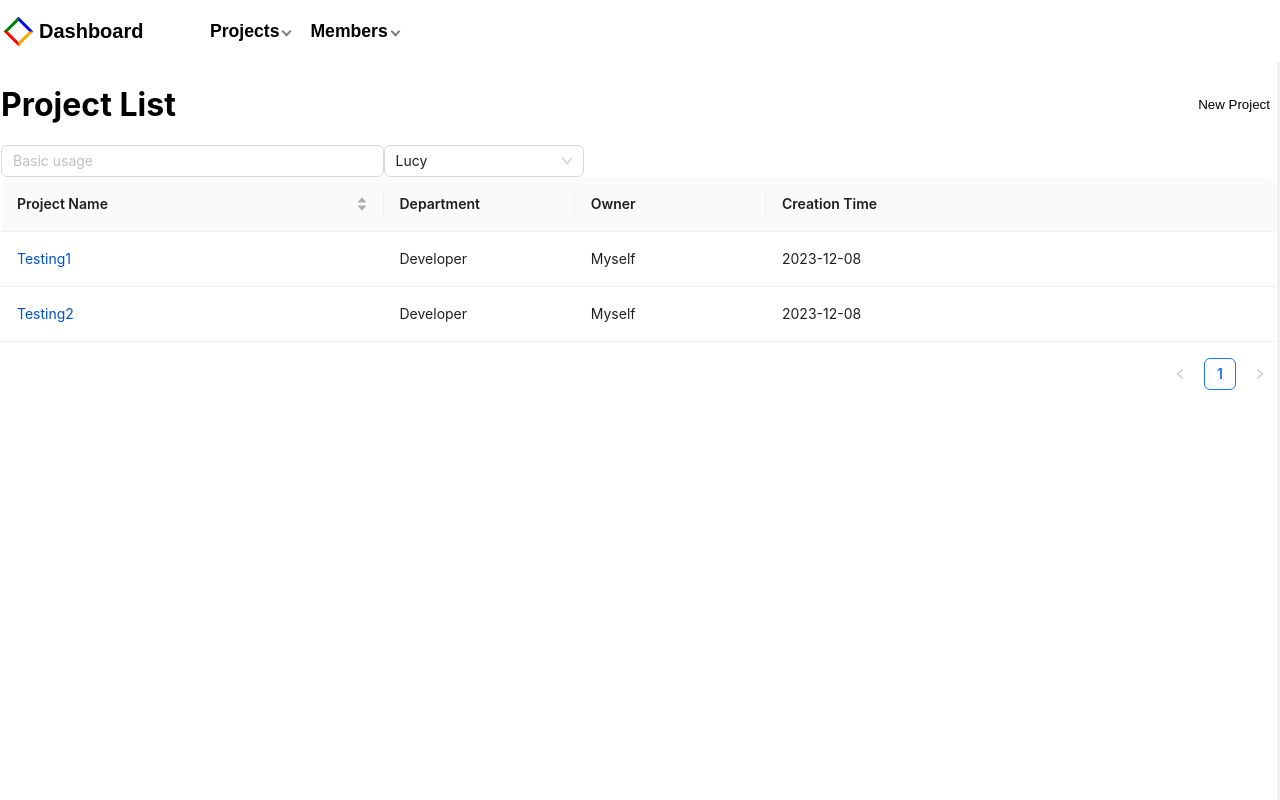
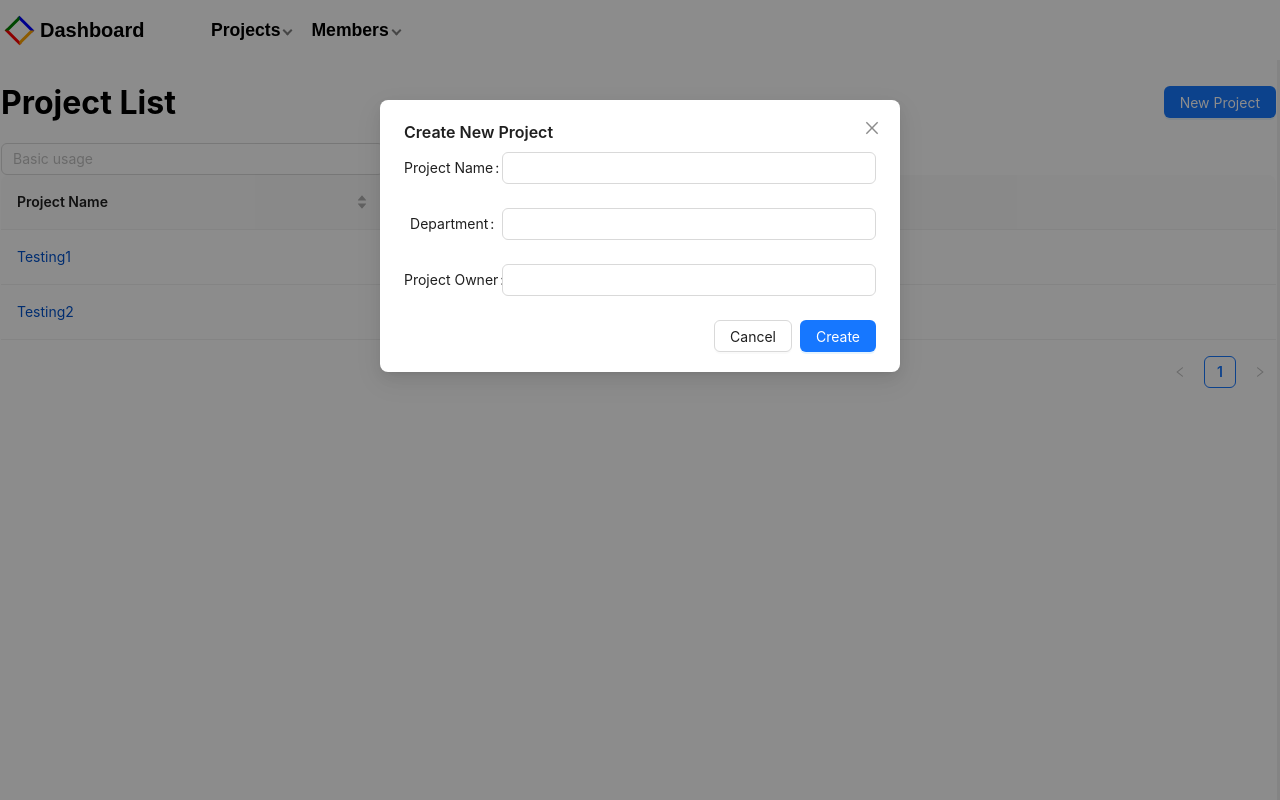
Before and after one commit to flyingmonster1210/productivity-dashboard, a React (Create React App) app: page /project in a window 1280 px wide. Both pictures are taken after a click on the button "New Project". Built offline with nearby package versions, Linux system fonts and the light colour scheme.

Commit message:
Initialize CreateProjectModal

```diff
--- a/src/App.css
+++ b/src/App.css
@@ -13,9 +13,8 @@
 .header_wrap {
   display: flex;
   flex-direction: row;
-  width: 100%;
   height: 60px;
-  margin: 2px;
+  margin: 1px 3px;
 }
 
 .layout_wrap_project {
@@ -104,6 +103,7 @@
   display: flex;
   flex-direction: row;
   justify-content: space-between;
+  align-items: center;
 }
 
 .project_selector_wrap {
--- a/src/pages/Project.js
+++ b/src/pages/Project.js
@@ -1,6 +1,7 @@
 import React from 'react'
 import ProjectTable from './components/ProjectTable'
 import { Select, Input } from 'antd'
+import CreateProjectModal from './components/CreateProjectModal'
 
 const handleChange = (value) => {
   console.log(`selected ${value}`)
@@ -36,7 +37,7 @@ function Project () {
     <div className='project_body_wrap'>
       <div className='project_header_wrap'>
         <h1>Project List</h1>
-        <button className='button'>New Project</button>
+        <CreateProjectModal />
       </div>
       <div className='project_selector_wrap'>
         <Input className='max_width_30' placeholder="Basic usage" />
--- /dev/null
+++ b/src/pages/components/CreateProjectModal.js
@@ -0,0 +1,54 @@
+import React, { useState } from 'react'
+import { Button, Modal, Input, Select, Form } from 'antd'
+
+const CreateProjectModal = () => {
+  const [isModalOpen, setIsModalOpen] = useState(false)
+  const showModal = () => {
+    setIsModalOpen(true)
+  }
+  const handleCreate = () => {
+    setIsModalOpen(false)
+  }
+  const handleCancel = () => {
+    setIsModalOpen(false)
+  }
+
+  const footer = [
+    <Button onClick={handleCancel}>
+      Cancel
+    </Button>,
+    <Button type='primary' onClick={handleCreate}>
+      Create
+    </Button>
+  ]
+
+  return (
+    <>
+      <Button type="primary" onClick={showModal}>
+        New Project
+      </Button>
+      <Modal
+        title="Create New Project"
+        open={isModalOpen}
+        onOk={handleCreate}
+        onCancel={handleCancel}
+        footer={footer}
+      >
+        <div >
+          <Form labelCol={{ span: 5 }}>
+            <Form.Item label='Project Name' name='name'>
+              <Input />
+            </Form.Item>
+            <Form.Item label='Department' name='department'>
+              <Input />
+            </Form.Item>
+            <Form.Item label='Project Owner' name='owner'>
+              <Input />
+            </Form.Item>
+          </Form>
+        </div>
+      </Modal >
+    </>
+  )
+}
+export default CreateProjectModal
```
